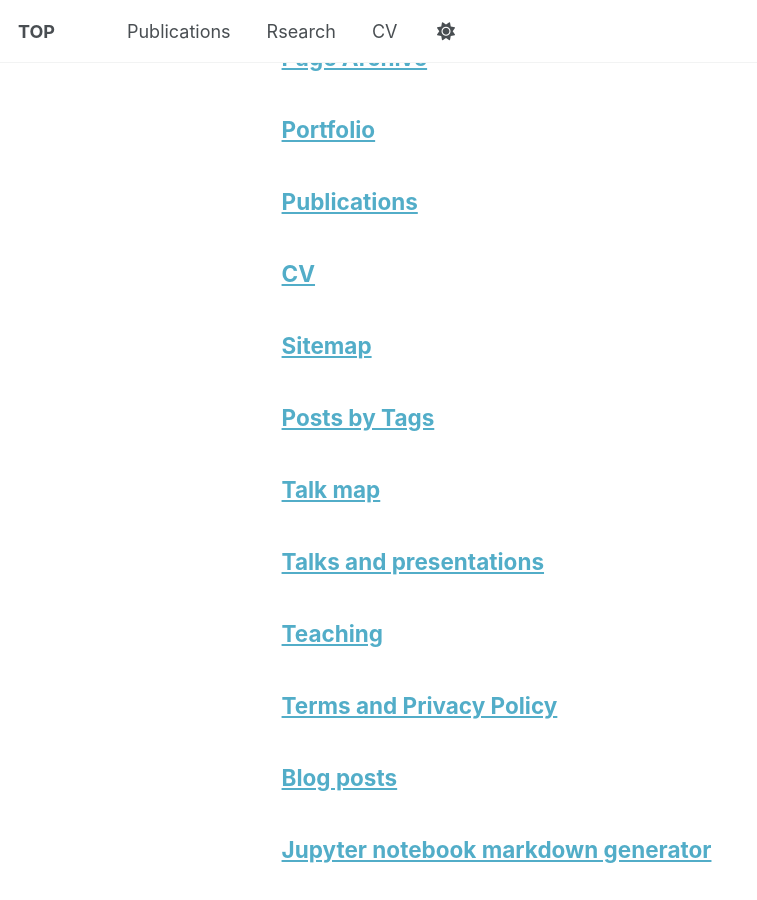
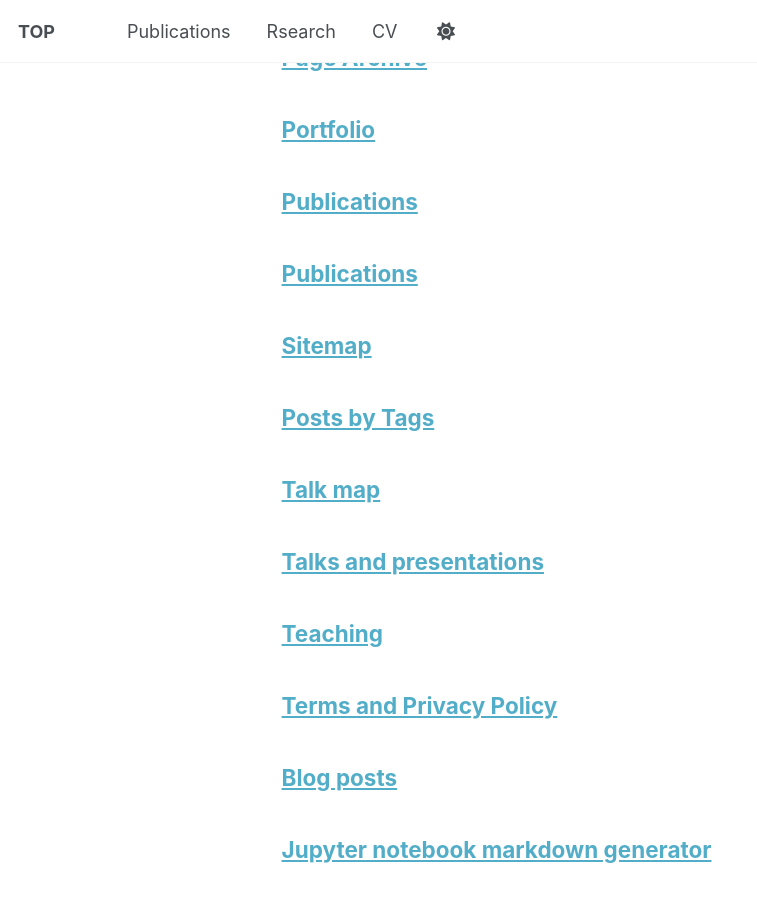
Before and after one commit to AyumuKuwahara/ayumukuwahara.github.io, a Jekyll site: the page built from _pages/page-archive.html, in a window 1280 px wide and 900 px high, scrolled down 776 px. Shown: the whole window, without its empty margins (0-757 px from the left). Built offline with Jekyll 4.4.1, drawn with Linux system fonts in a browser that asks for light colours.

Commit message:
Update publications.md

```diff
--- a/_pages/publications.md
+++ b/_pages/publications.md
@@ -1,10 +1,11 @@
 ---
 layout: archive
-title: "CV"
-permalink: /cv/
+title: "Publications"
+permalink: /publication/
 author_profile: true
 redirect_from:
-  - /resume
+  - /publicatons/
+  - /publication.md
 ---
 
 {% include base_path %}
```
